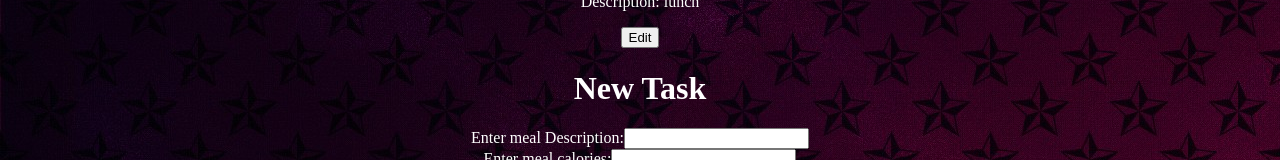
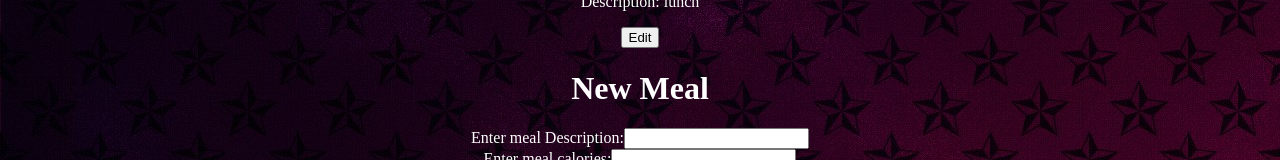
Before and after one commit to markkariuki/meal-tracker, an Angular app: page / in a window 1280 px wide. Shown: the part 239-399 px from the top of the page. Built offline with nearby package versions, Linux system fonts and the light colour scheme.

Commit message:
add change

```diff
--- a/src/app/new-meals/new-meals.component.html
+++ b/src/app/new-meals/new-meals.component.html
@@ -1,4 +1,4 @@
-<h1>New Task</h1>
+<h1>New Meal</h1>
 
 <div>
    <label>Enter meal Description:</label>
```
